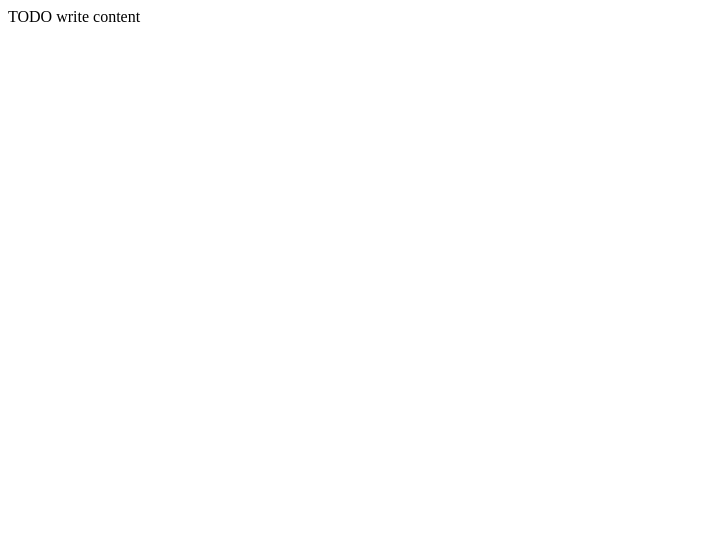
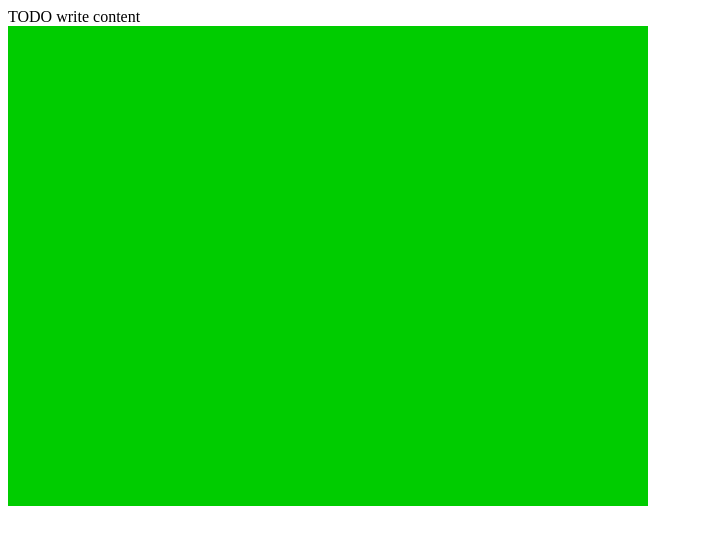
Before and after one commit to alwinruby/two_dimensional, a plain HTML site: page index.html in a window 1280 px wide. Shown: the whole page, without its empty margins (0-703 px from the left). Drawn offline with Linux system fonts and the light colour scheme.

Commit message:
Added first WebGL code

```diff
--- a/index.html
+++ b/index.html
@@ -12,5 +12,17 @@ and open the template in the editor.
     </head>
     <body>
         <div>TODO write content</div>
+        <canvas id="GLCanvas" width="640" height="480">
+            Your browser does not support the HTML5 canvas.
+        </canvas>
+        <script type="text/javascript">
+            // JavaScript code goes here.
+            var canvas = document.getElementById("GLCanvas");
+            var gl = canvas.getContext("webgl") || canvas.getContext("experimental-webgl");
+            if (gl !== null) {
+                gl.clearColor(0.0, 0.8, 0.0, 1.0); // set the color to be cleared
+                gl.clear(gl.COLOR_BUFFER_BIT); // clear the colors
+            }
+        </script>
     </body>
 </html>
```
Also changed, not shown: 1 other file.
